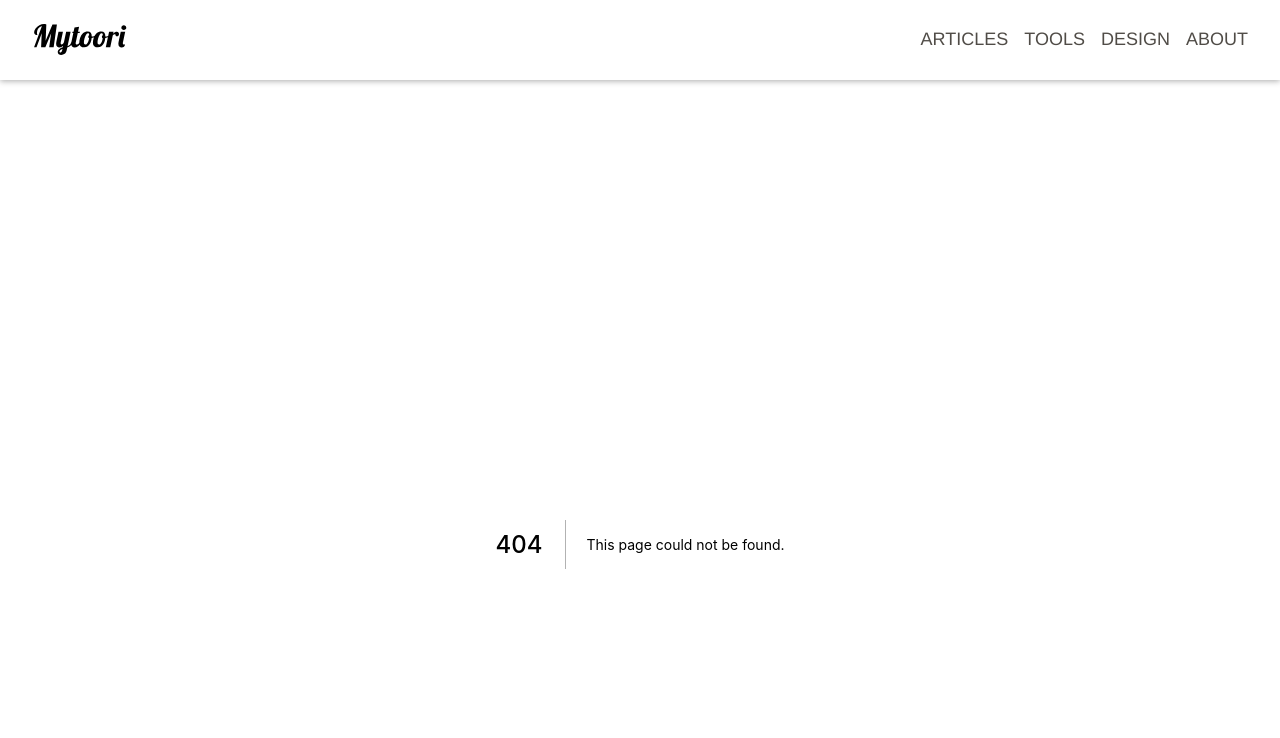
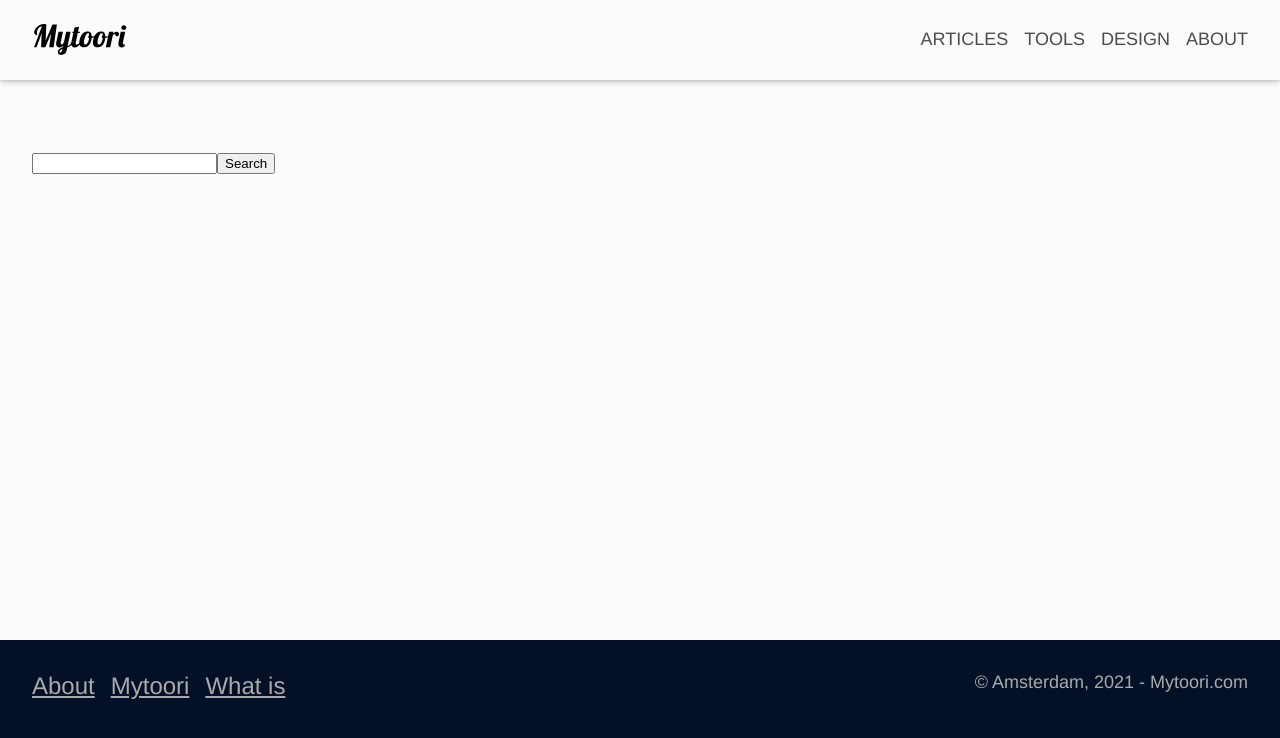
Before and after one commit to Giwan/blog, a Next.js app: page /search in a window 1280 px wide. Before the commit this address had no page. Shown: the top 738 px of the page. Built offline with nearby package versions, Linux system fonts and the light colour scheme.

Commit message:
working search

```diff
--- /dev/null
+++ b/components/Search/SearchQuery.js
@@ -0,0 +1,12 @@
+
+
+const SearchQuery = function({handleSearch}) {
+    return (
+        <form onSubmit={handleSearch}>
+            <input type="search" name="q" />
+            <button>Search</button>
+        </form>
+    )
+}
+
+export default SearchQuery;
--- /dev/null
+++ b/components/Search/SearchResults.js
@@ -0,0 +1,27 @@
+import Link from "next/link";
+
+const SearchResults = function ({ searchData }) {
+    if (!searchData?.keyword) return null;
+    return (
+        <div>
+            <h1>Searched: {searchData?.keyword}</h1>
+            <ul>
+                {searchData?.results?.map((result) => (
+                    <SearchResultItem key={result.id} {...{ result }} />
+                ))}
+            </ul>
+        </div>
+    );
+};
+
+export default SearchResults;
+
+const SearchResultItem = function ({ result }) {
+    return (
+        <li key={result.id}>
+            <Link href={`/blog/${result.title}`} alt={result.title}>
+                {result.title}
+            </Link>
+        </li>
+    );
+};
--- a/data/tools.js
+++ b/data/tools.js
@@ -58,4 +58,6 @@ https://monkeytype.com/
 
 https://fontjoy.com
 
+gitter.im
+
 */
--- /dev/null
+++ b/pages/api/search.js
@@ -0,0 +1,12 @@
+import { posts } from "../../cache/searchData";
+
+export default function(request, response) {
+    const results = request.query.q
+    ? posts.filter(post => post.title.toLowerCase().includes(request.query.q))
+    : [];
+
+    response.statusCode = 200;
+    response.setHeader("Content-Type", "Application/json");
+
+    response.end(JSON.stringify({ results }));
+}
--- /dev/null
+++ b/pages/search/index.js
@@ -0,0 +1,26 @@
+import { useState } from "react";
+import { searchAndResultsContainer } from "../../styles/search.module.css";
+import SearchQuery from "../../components/Search/SearchQuery";
+import SearchResults from "../../components/Search/SearchResults";
+import searchService from "../../service/searchService";
+
+
+const Search = function() {
+    const [searchData, setSearchData] = useState({});
+
+    const handleSearch = async function(e) {
+        e.preventDefault();
+        const keyword = e.currentTarget.q.value;
+        const {results} = await searchService.find(keyword);
+        setSearchData({keyword, results});
+    }
+
+    return (
+        <div className={searchAndResultsContainer}>
+            <SearchQuery {...{handleSearch}} />
+            <SearchResults {...{searchData}} />
+        </div>
+    )
+}
+
+export default Search;
--- /dev/null
+++ b/service/searchService.js
@@ -0,0 +1,28 @@
+const searchService = (function () {
+    let _keyword, _results;
+
+    return {
+        find: async function (keyword) {
+            if (keyword === _keyword && _results) {
+                return _results;
+            }
+
+            keyword = keyword.trim();
+            _keyword = keyword;
+            try {
+                const response = await fetch("/api/search?q=" + keyword);
+                if (!response.ok) {
+                    throw new Error(
+                        `Failed to perform search for ${keyword}: ${response.status}`
+                    );
+                }
+                _results = await response.json();
+                return _results;
+            } catch (e) {
+                console.error(e);
+            }
+        },
+    };
+})();
+
+export default searchService;
--- /dev/null
+++ b/styles/search.module.css
@@ -0,0 +1,3 @@
+.searchAndResultsContainer {
+    min-height: calc(100vh - 336px);
+}
```
Also changed, not shown: cache/searchData.js (added, +1 -0 lines), populateSearchData.js (added, +26 -0 lines), getAllPosts.js (line endings or trailing spaces).
